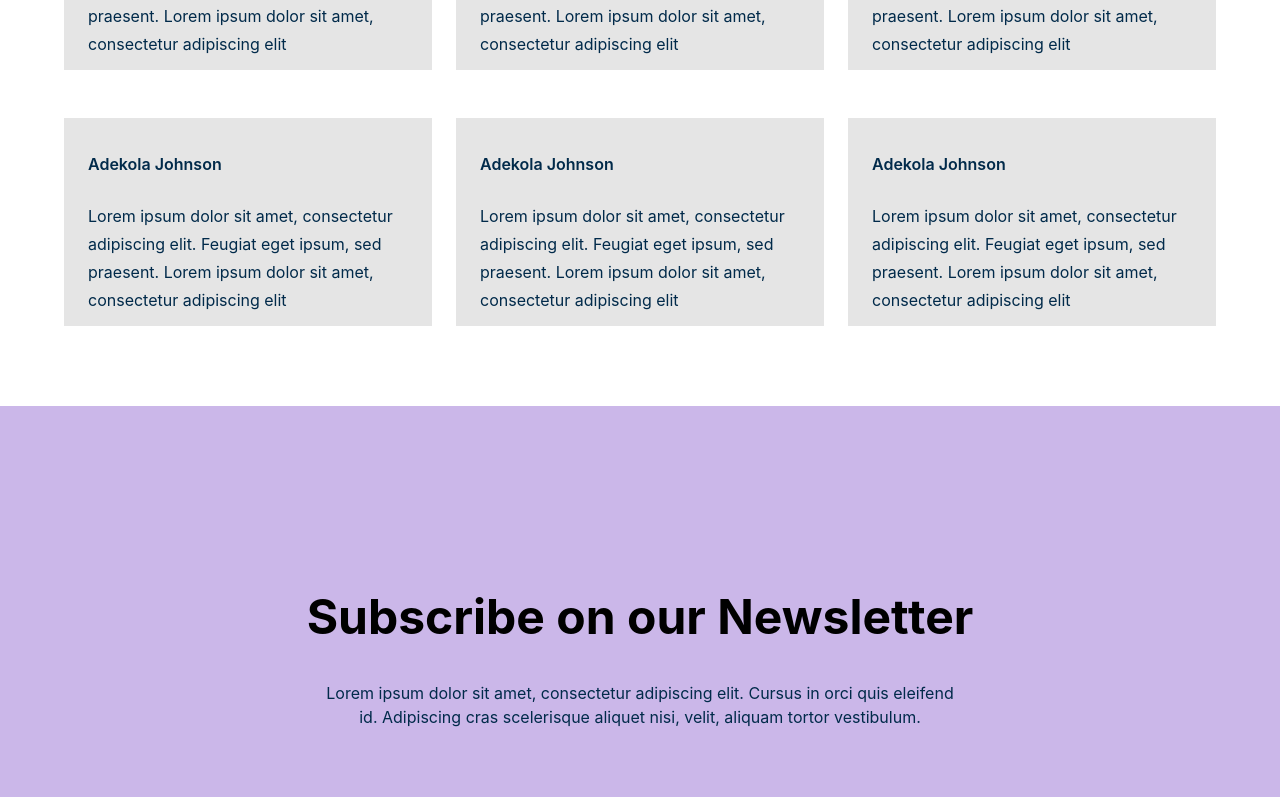
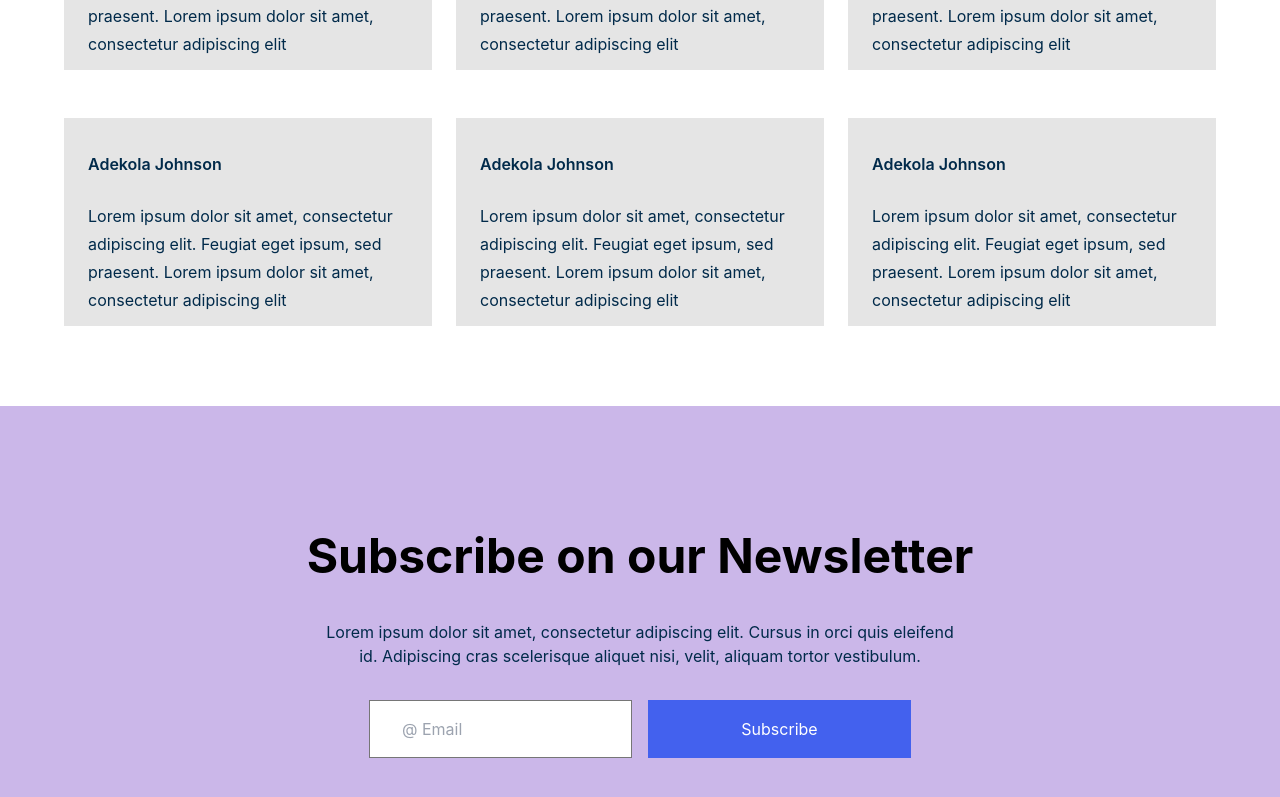
Before and after one commit to Danny4life/fintech.africa, a React (Vite) app: page /homepage in a window 1280 px wide. Shown: the part 2662-3459 px from the top of the page. Built offline with nearby package versions, Linux system fonts and the light colour scheme.

Commit message:
added email input field and subscribe button to footer

```diff
--- a/src/pages/landing-page/Homepage.jsx
+++ b/src/pages/landing-page/Homepage.jsx
@@ -346,6 +346,11 @@ const Homepage = () => {
                     <p className="lg:w-[628px] text-base font-normal leading-6 text-[#012A4A]">
                         Lorem ipsum dolor sit amet, consectetur adipiscing elit. Cursus in orci quis eleifend id. Adipiscing cras scelerisque aliquet nisi, velit, aliquam tortor vestibulum.
                     </p>
+                    <div className="box-border pt-8 lg:gap-4 lg:flex">
+                        <input className="mb-8 text-base font-normal text-[#767676] leading-6 w-[263px] h-[58px] bg-[#FFFFFF] py-4 px-8 border border-[#767676]" placeholder="@ Email"></input>
+                        <button className="text-base text-[#FFFFFF] font-normal leading-6 w-[263px] h-[58px] bg-[#4361EE] py-4 px-8">Subscribe</button>
+
+                    </div>
                 </div>
             </footer>
         </section>
```
